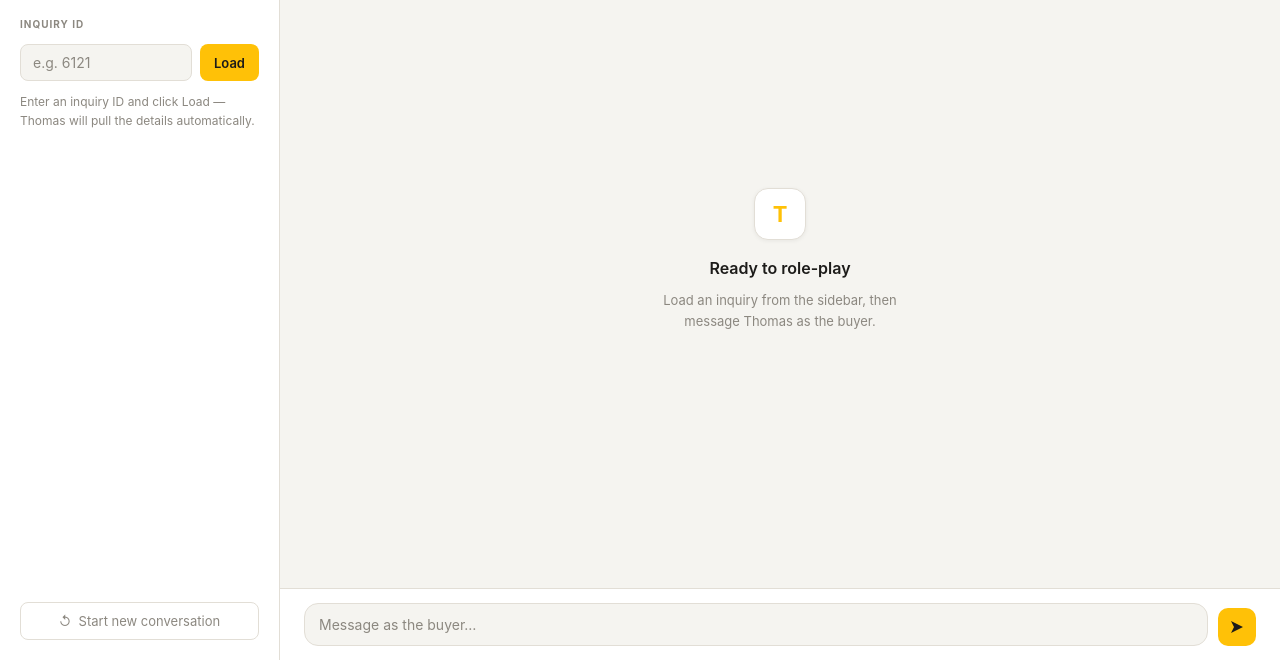
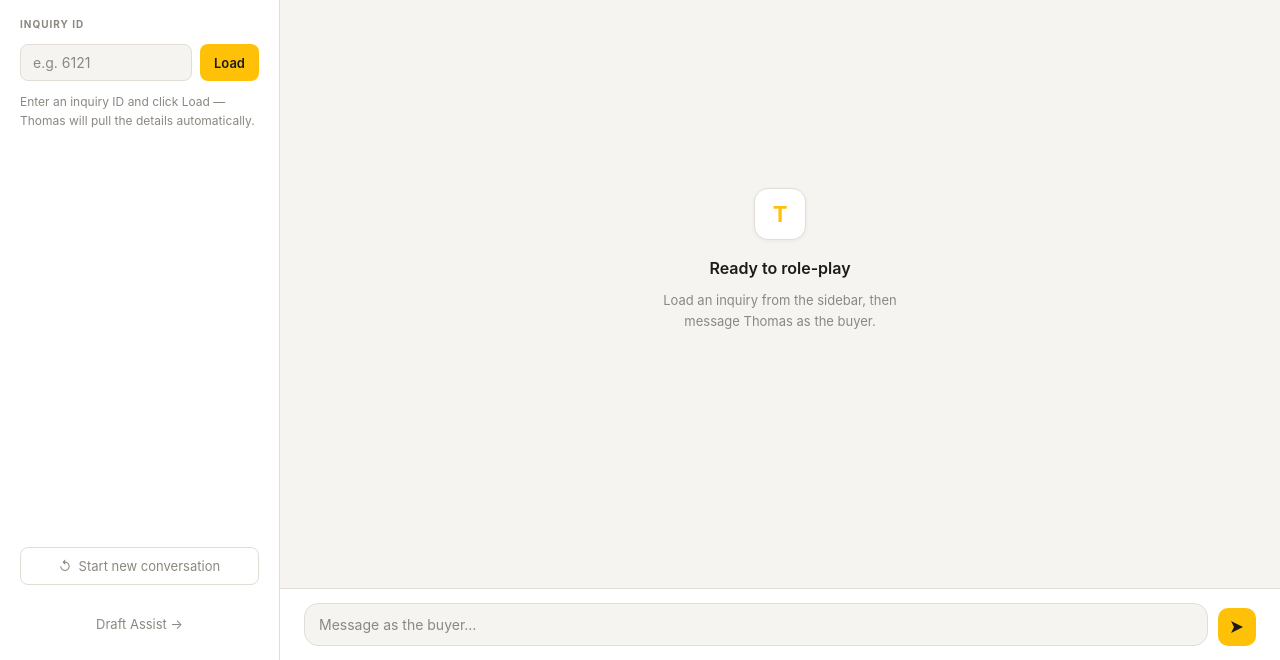
Before and after one commit to tassaly/thomas-chat, a website: page public/index.html in a window 1280 px wide. Shown: the part 140-800 px from the top of the page. Drawn offline with Linux system fonts and the light colour scheme.

Commit message:
Fix assist logo CSS, add Draft Assist nav link to role-play sidebar

```diff
--- a/public/index.html
+++ b/public/index.html
@@ -197,6 +197,19 @@
   }
 
   .reset-btn:hover { border-color: var(--text); color: var(--text); }
+
+  .sidebar-assist-link {
+    display: block;
+    text-align: center;
+    padding: 10px;
+    margin: 0 20px 16px;
+    font-size: 13px;
+    color: var(--muted);
+    text-decoration: none;
+    border-radius: var(--radius-sm);
+    transition: color 0.15s;
+  }
+  .sidebar-assist-link:hover { color: var(--text); }
 
   .main {
     display: flex;
@@ -439,6 +452,7 @@
     </div>
 
     <button class="reset-btn" onclick="resetChat()">↺ &nbsp;Start new conversation</button>
+    <a class="sidebar-assist-link" href="/assist">Draft Assist →</a>
   </aside>
 
   <main class="main">
```
Also changed, not shown: public/assist.html (+1 -1 lines).
